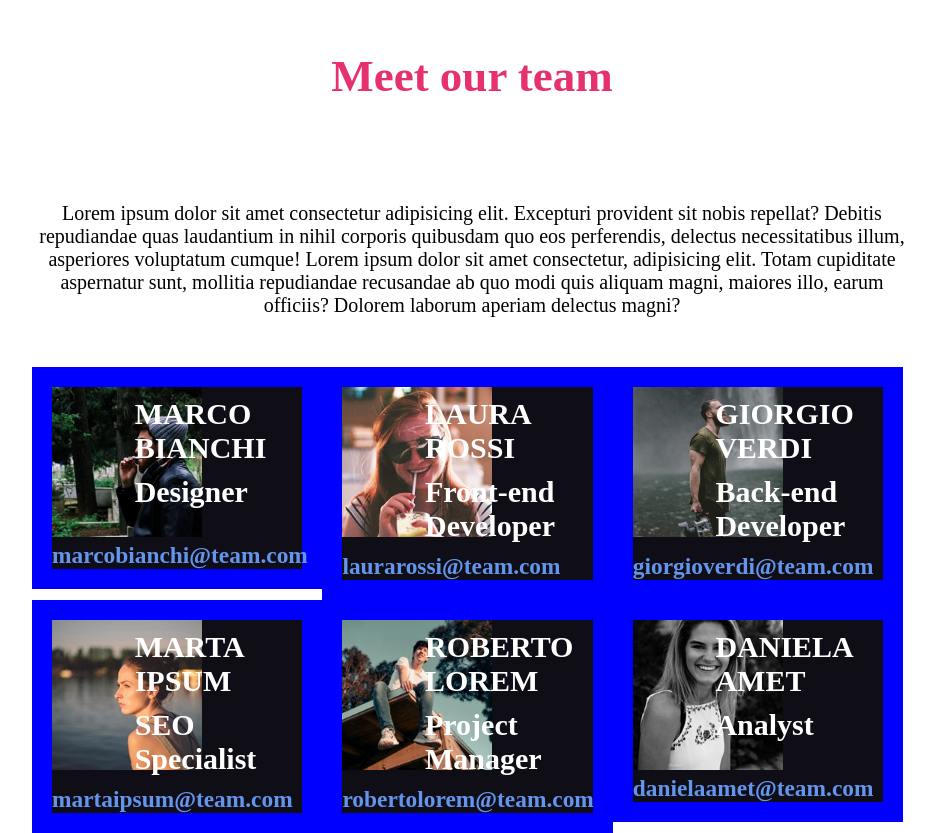
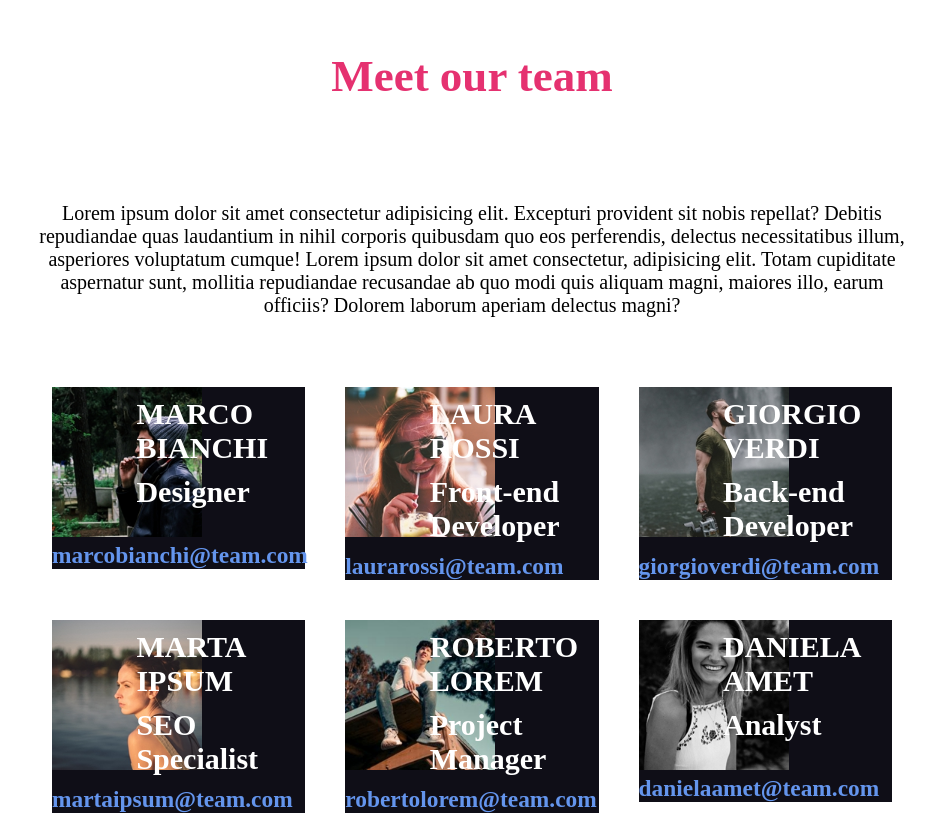
Before and after one commit to DanielMarella/html-css-float-cards, a plain HTML site: page index.html in a window 1280 px wide. Shown: the whole page, without its empty margins (168-1103 px from the left). Drawn offline with Linux system fonts and the light colour scheme.

Commit message:
change color of border

```diff
--- a/css/style.css
+++ b/css/style.css
@@ -29,7 +29,7 @@ body,
 
 .box{
     background-color: #0F0E17;
-    border: 20px solid blue;
+    border: 20px solid white;
 }
 
 img{
@@ -39,7 +39,7 @@ img{
 .box,
 .photo{
     float: left;
-    width: 33%;
+    width: 33.33%;
 }
 
 h2{
```
